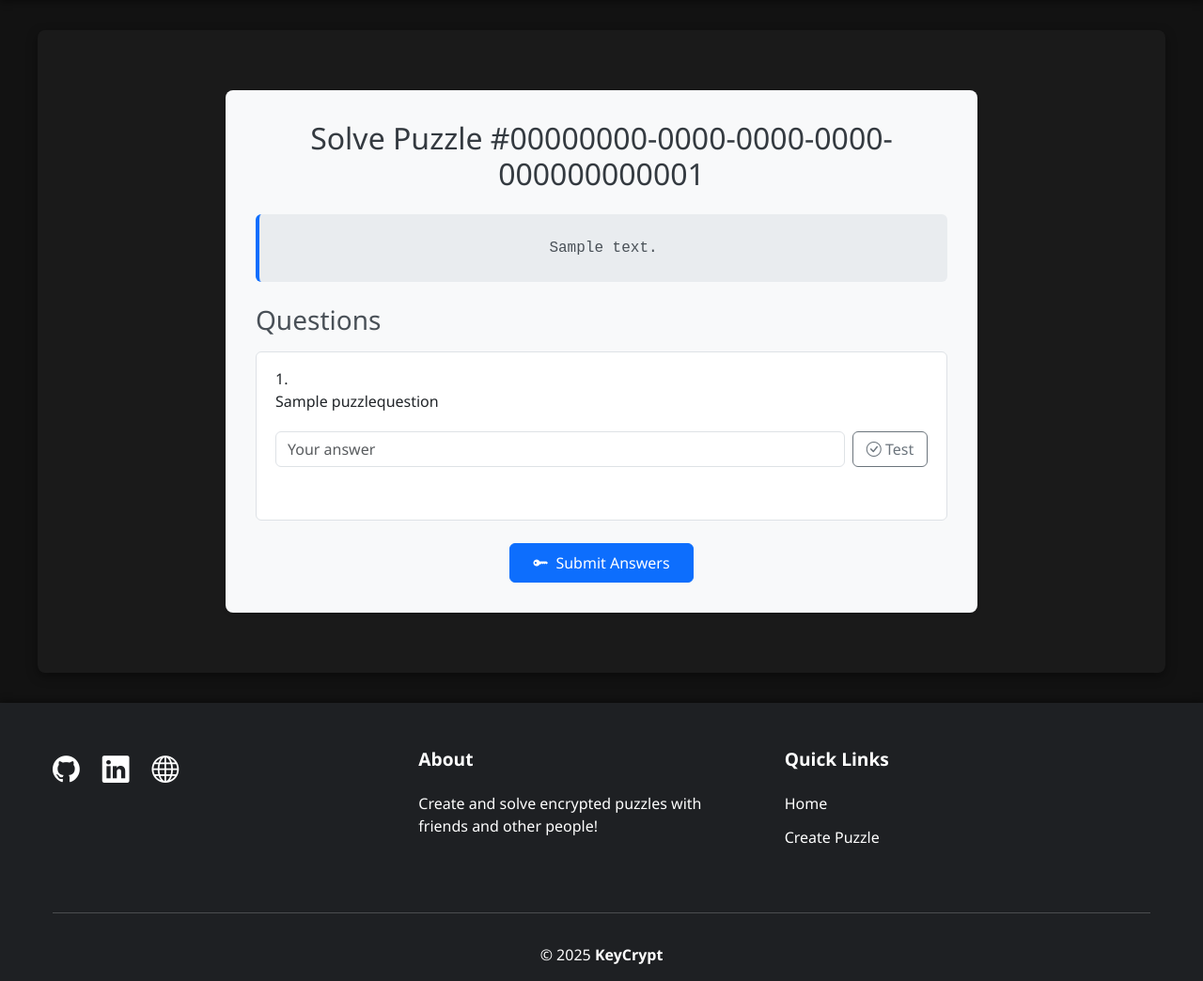
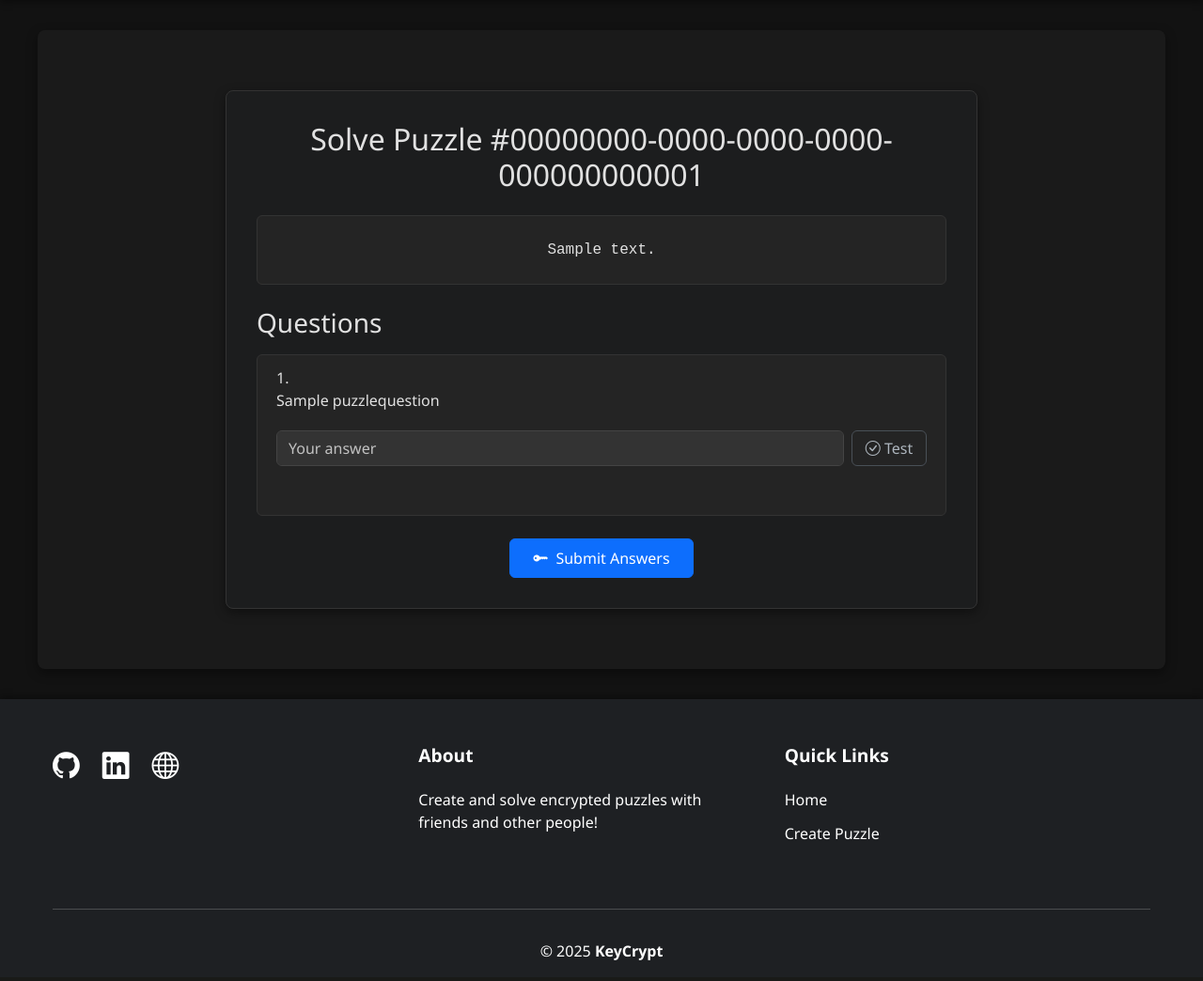
Before and after one commit to mlziade/keycrypt, a Django app: page /puzzle/solve/00000000-0000-0000-0000-000000000001/ in a window 1280 px wide. Shown: the part 66-1110 px from the top of the page at 94% size. After the commit the page ends 1088 px from the top, so only its background shows below. Run offline with Django 5.2, Linux system fonts and the light colour scheme; tables that the repository leaves empty hold one stand-in row (values such as "Sample post"); some libraries are stand-ins or nearby versions.

Commit message:
Refactor styles in solve_puzzle.css for improved aesthetics; update background colors, shadows, and text colors for consistency

```diff
--- a/static/solve_puzzle.css
+++ b/static/solve_puzzle.css
@@ -2,28 +2,29 @@
     max-width: 800px;
     margin: 2rem auto;
     padding: 2rem;
-    background-color: #f8f9fa;
+    background-color: rgba(30, 32, 35, 0.5);
     border-radius: 8px;
-    box-shadow: 0 2px 4px rgba(0, 0, 0, 0.1);
+    box-shadow: 0 4px 12px var(--shadow-color);
+    border: 1px solid #333;
 }
 
 .solve-puzzle-container h2 {
     text-align: center;
     margin-bottom: 1.5rem;
-    color: #343a40;
+    color: var(--text-color);
 }
 
 .encrypted-message-container {
-    background-color: #e9ecef;
+    background-color: #242424;
     padding: 1.5rem;
     border-radius: 6px;
-    border-left: 4px solid #0d6efd;
+    border: 1px solid #333;
 }
 
 .encrypted-message {
     font-family: 'Courier New', monospace;
     font-size: 1rem;
-    color: #495057;
+    color: var(--text-color);
     margin-bottom: 0;
     word-break: break-all;
     overflow-wrap: break-word;
@@ -33,13 +34,14 @@
 
 .questions-section h3 {
     margin-bottom: 1rem;
-    color: #495057;
+    color: var(--text-color);
 }
 
 .list-group-item {
-    background-color: #fff;
-    border-color: #dee2e6;
-    padding: 1rem 1.25rem;
+    background-color: #242424;
+    border-color: #333;
+    padding: 0.75rem 1.25rem;
+    color: var(--text-color);
 }
 
 .question-answer-pair {
@@ -50,16 +52,57 @@
 
 .question-text {
     font-weight: 500;
-    color: #212529;
+    color: var(--text-color);
 }
 
 .answer-input {
     margin-top: 0.5rem;
 }
 
+.form-control {
+    background-color: #333;
+    border-color: #444;
+    color: var(--text-color);
+}
+
+.form-control::placeholder {
+    color: rgba(255, 255, 255, 0.7);
+}
+
+.form-control::-webkit-input-placeholder {
+    color: rgba(255, 255, 255, 0.7);
+}
+
+.form-control::-moz-placeholder {
+    color: rgba(255, 255, 255, 0.7);
+    opacity: 1;
+}
+
+.form-control:-ms-input-placeholder {
+    color: rgba(255, 255, 255, 0.7);
+}
+
+.form-control:focus {
+    background-color: #3a3a3a;
+    color: var(--text-color);
+    border-color: #0d6efd;
+    box-shadow: 0 0 0 0.25rem rgba(13, 110, 253, 0.25);
+}
+
 .test-answer-btn {
     min-width: 80px;
     transition: all 0.3s ease;
+}
+
+.btn-outline-secondary {
+    color: #adb5bd;
+    border-color: #495057;
+    background-color: transparent;
+}
+
+.btn-outline-secondary:hover {
+    background-color: #495057;
+    color: #fff;
 }
 
 .btn-success {
@@ -78,6 +121,7 @@
     font-size: 0.875rem;
     font-weight: 500;
     min-height: 20px;
+    color: #9de0f6;
 }
 
 .text-success {
@@ -90,6 +134,12 @@
 
 .text-warning {
     color: #ffc107 !important;
+}
+
+.alert-info {
+    background-color: rgba(23, 162, 184, 0.15);
+    border-color: rgba(23, 162, 184, 0.3);
+    color: #9de0f6;
 }
 
 .btn-primary {
```
